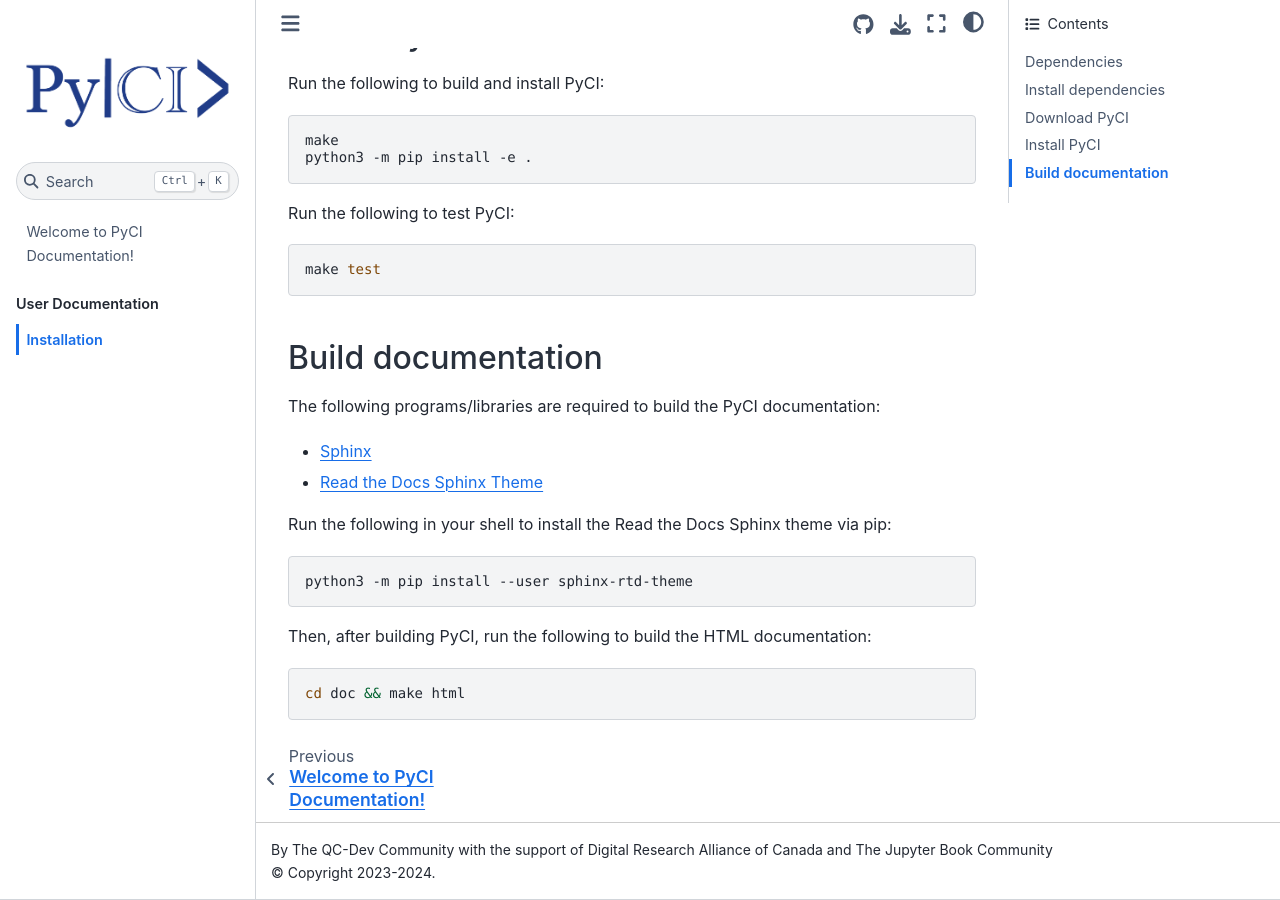
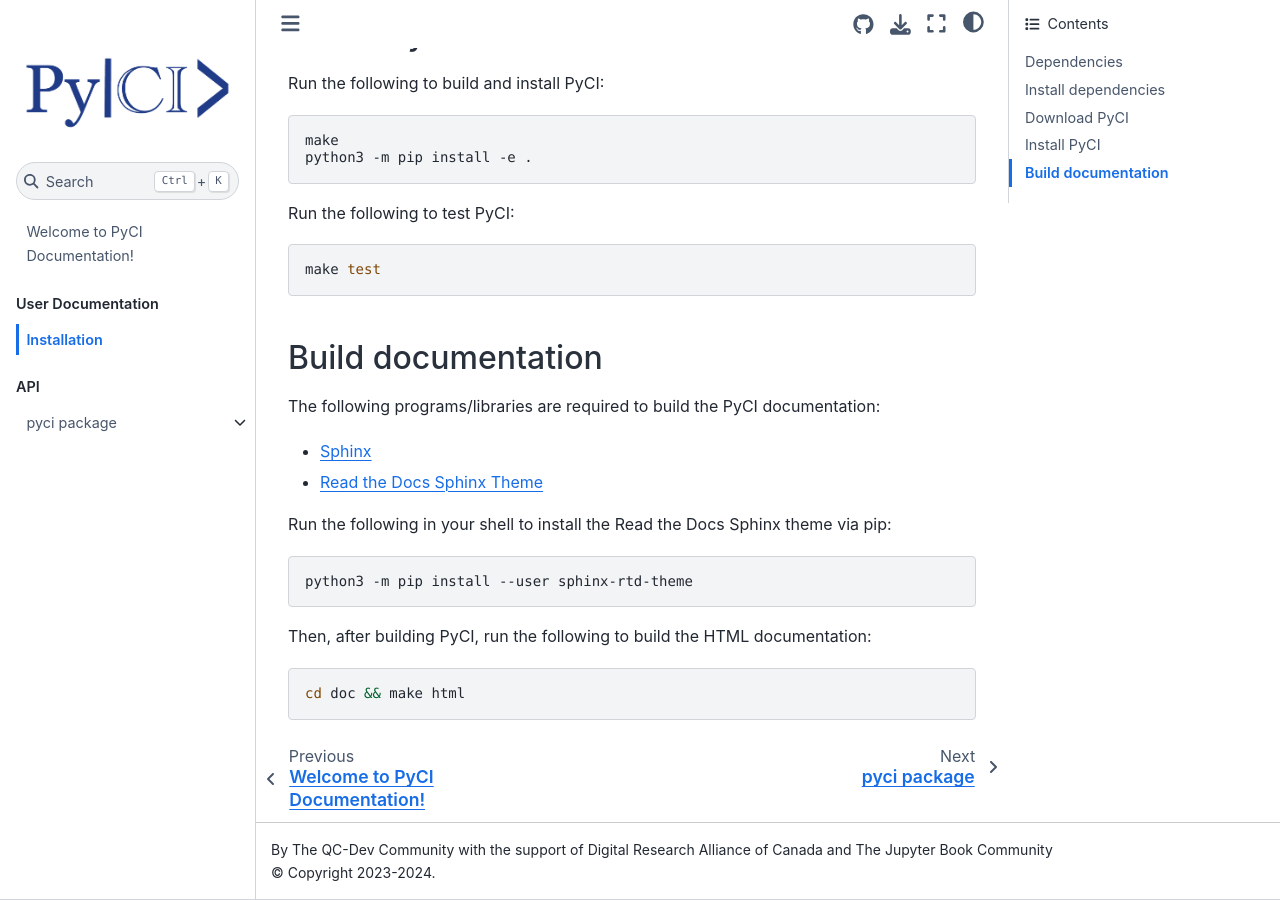
Before and after one commit to theochem/PyCI, a Jupyter Book: the page built from website/install.rst, in a window 1280 px wide and 900 px high, scrolled down 1516 px. Built offline with Jupyter Book 1.0.4 settings and Sphinx 7.4.7 and the Sphinx Book theme 1.1.4, drawn with Linux system fonts in a browser that asks for light colours; pages that are not in the unit, such as notebooks, are missing from menus; some of the changed lines change nothing that is shown.

Commit message:
updated website

```diff
--- a/website/_toc.yml
+++ b/website/_toc.yml
@@ -7,8 +7,9 @@ parts:
     - caption: User Documentation
       chapters:
       - file: install.rst
-      - file: examples/dummy.ipynb
+      - file: examples/pyci_tutorial.ipynb
+      - file: examples/fanci_tutorial.ipynb
 
-    # - caption: API
-    #   chapters:
-      # - file: _autosummary/pyci.rst
+    - caption: API
+      chapters:
+      - file: _autosummary/pyci.rst
```
